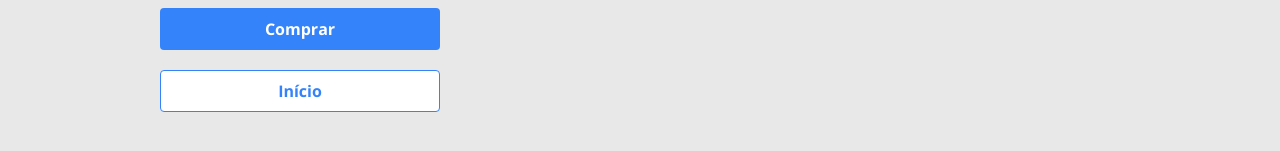
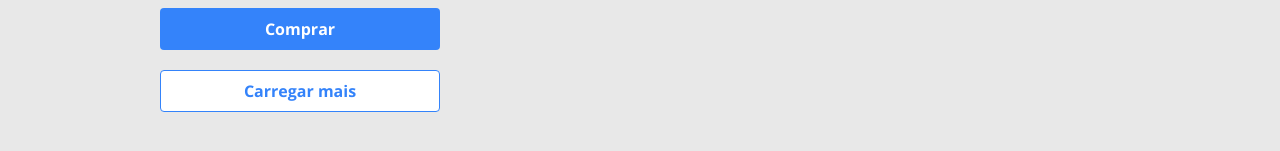
Before and after one commit to JonasRF/DSCommerce-Frontend, a React (Vite) app: page /product-details/1 in a window 1280 px wide. Shown: the part 443-594 px from the top of the page. Built offline with nearby package versions, Linux system fonts and the light colour scheme.

Commit message:
Aplicando props nos botões

```diff
--- a/src/components/ButtonInverse/index.tsx
+++ b/src/components/ButtonInverse/index.tsx
@@ -1,9 +1,13 @@
 import './styles.css';
 
-export default function ButtonInverse() {
+type Props = {
+    name: string;
+  }
+
+export default function ButtonInverse({name}: Props) {
 
     return(
-        <div className="btn dsc-btn-white">Início</div>
+        <div className="btn dsc-btn-white">{name}</div>
     );
 
 }
--- a/src/components/ButtonPrimary/index.tsx
+++ b/src/components/ButtonPrimary/index.tsx
@@ -1,8 +1,12 @@
 import './styles.css';
 
-export default function ButtonPrimary() {
+type Props = {
+    name: string;
+  }
+
+export default function ButtonPrimary({name}: Props) {
 
     return(
-        <div className="btn dsc-btn-blue">Comprar</div>
+        <div className="btn dsc-btn-blue">{name}</div>
     );
 }
--- a/src/routes/ProductDetails/index.tsx
+++ b/src/routes/ProductDetails/index.tsx
@@ -34,8 +34,8 @@ export default function ProductDetails() {
         <section id="product-details-section" className="dsc-container">
           <ProductDetailsCard product={product} />
           <div className="dsc-btn-container">
-           <ButtonPrimary />
-           <ButtonInverse />
+           <ButtonPrimary name="Comprar" />
+           <ButtonInverse name="Carregar mais" />
           </div>
         </section>
       </main>
```
Also changed, not shown: src/components/ButtonNextPage/index.tsx (+6 -2 lines).
